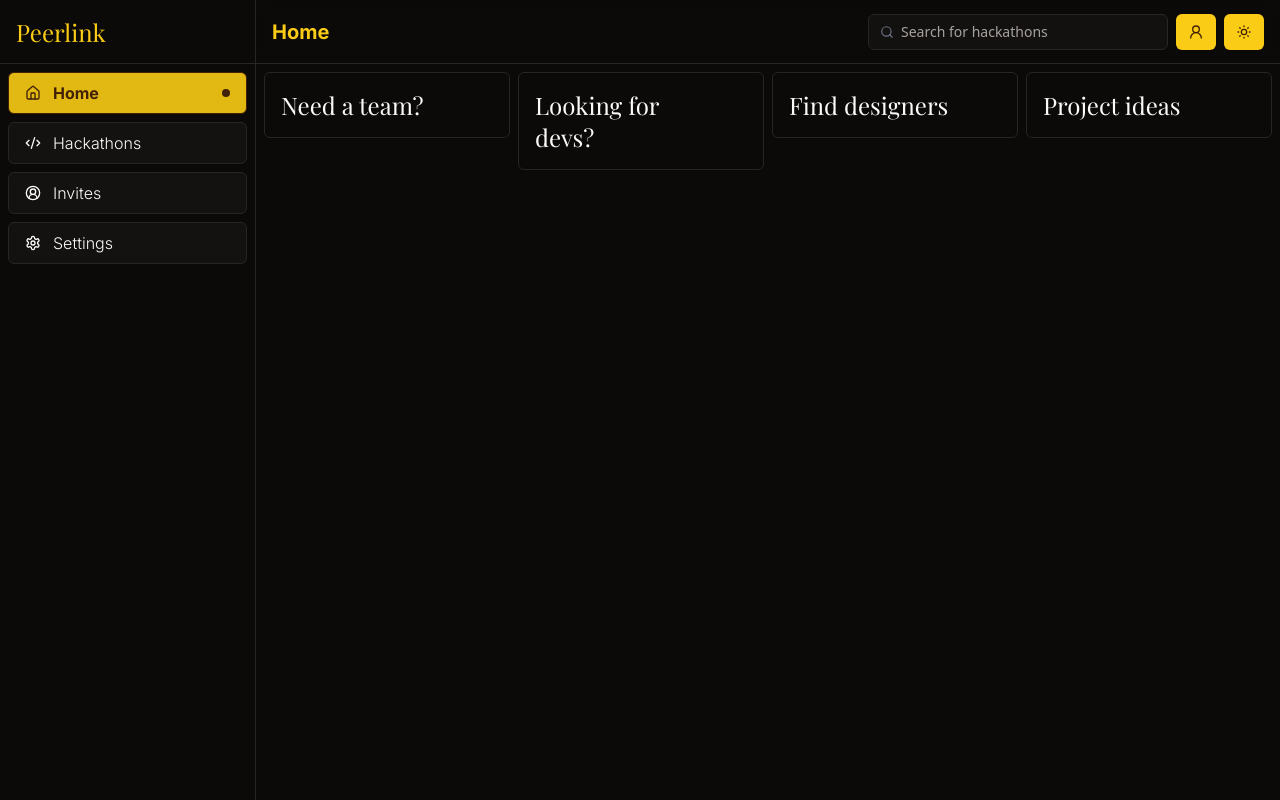
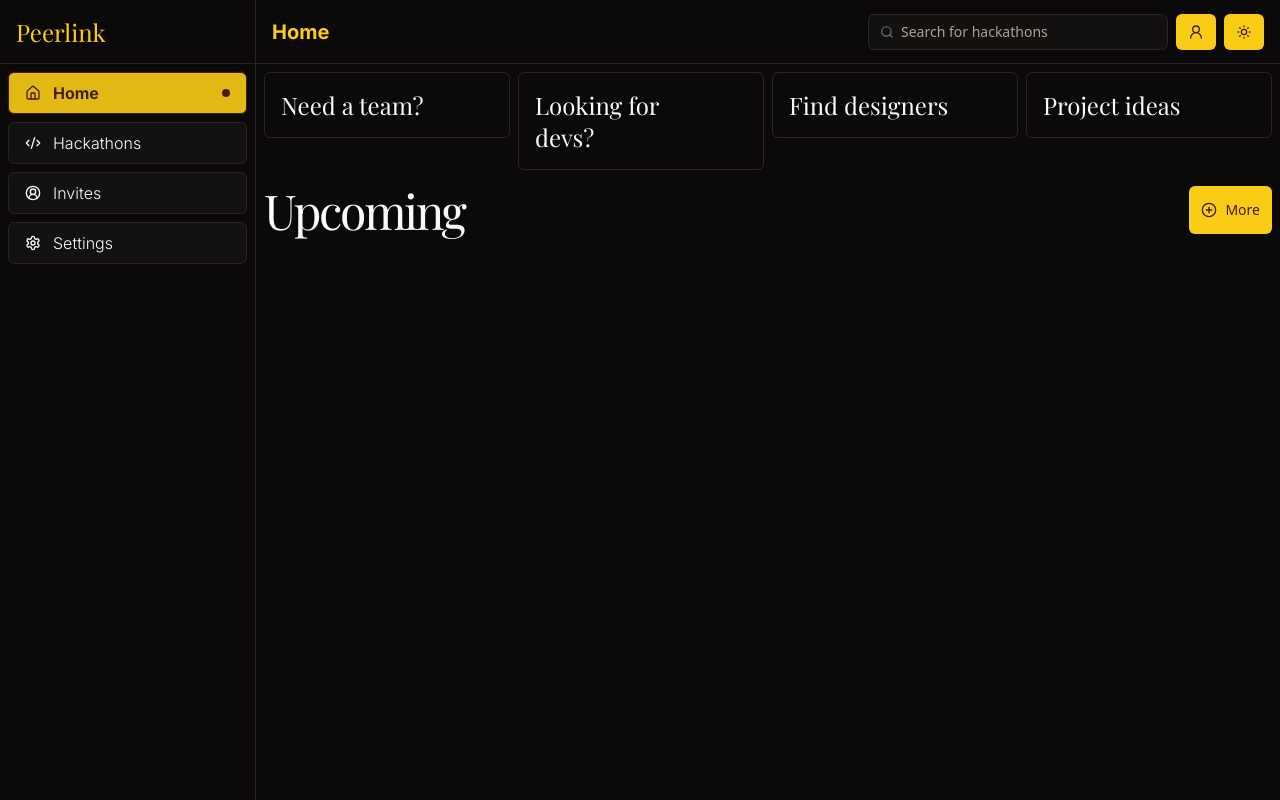
Before and after one commit to ronishrohan/peerlink, a Next.js app: page / in a window 1280 px wide. Built offline with nearby package versions, Linux system fonts and the light colour scheme; a web font is replaced by a local one.

Commit message:
Add upcoming header

```diff
--- a/src/app/page.js
+++ b/src/app/page.js
@@ -1,6 +1,7 @@
 "use client"
+import { Button } from '@/components/ui/button';
 import { useTheme } from '@/hooks/useTheme';
-import { ArrowRightCircleIcon } from 'lucide-react';
+import { ArrowRightCircleIcon, PlusCircle } from 'lucide-react';
 import React from 'react'
 
 const Card = ({ color, children }) => {
@@ -18,12 +19,17 @@ const Card = ({ color, children }) => {
 
 const page = () => {
   return (
-    <div className='w-full h-[200vh] shrink-0 grid gap-2 grid-cols-4 p-2'>
+    <div className='flex flex-col p-2' >
+      <div className='w-full shrink-0 grid gap-2 grid-cols-4 '>
       <Card color="green">Need a team?</Card>
       <Card color="blue">Looking for devs?</Card>
       <Card color="yellow">Find designers</Card>
       <Card color="pink">Project ideas</Card>
     </div>
+    <div className="mt-4 text-5xl   flex justify-between items-stretch" ><span className='font-serif font-thin tracking-tighter' >Upcoming</span>
+      <Button variant="default" className={"h-full "}><PlusCircle />More </Button>
+    </div>
+    </div>
   )
 }
 
--- a/src/components/main/Sidebar/Sidebar.jsx
+++ b/src/components/main/Sidebar/Sidebar.jsx
@@ -44,6 +44,7 @@ const Sidebar = () => {
           Settings
         </NavButton>
       </div>
+
     </div>
   );
 };
```
